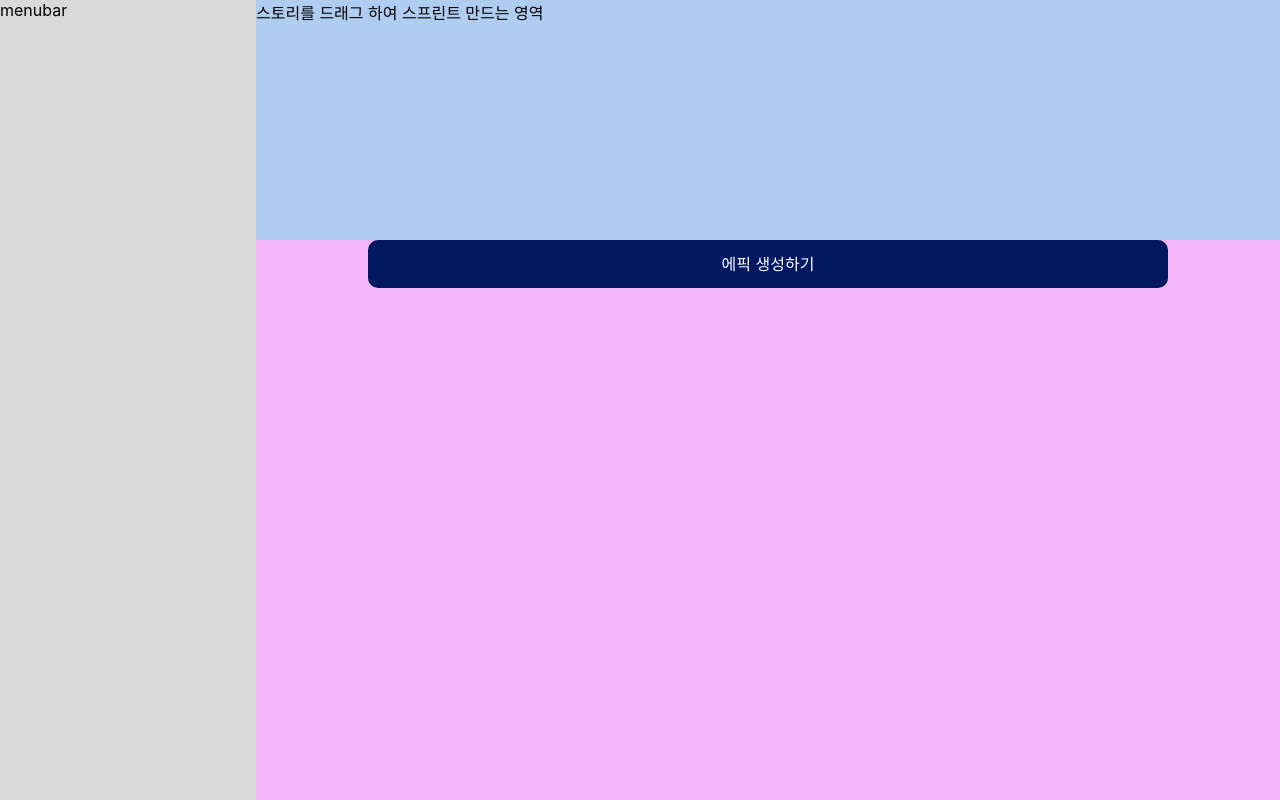
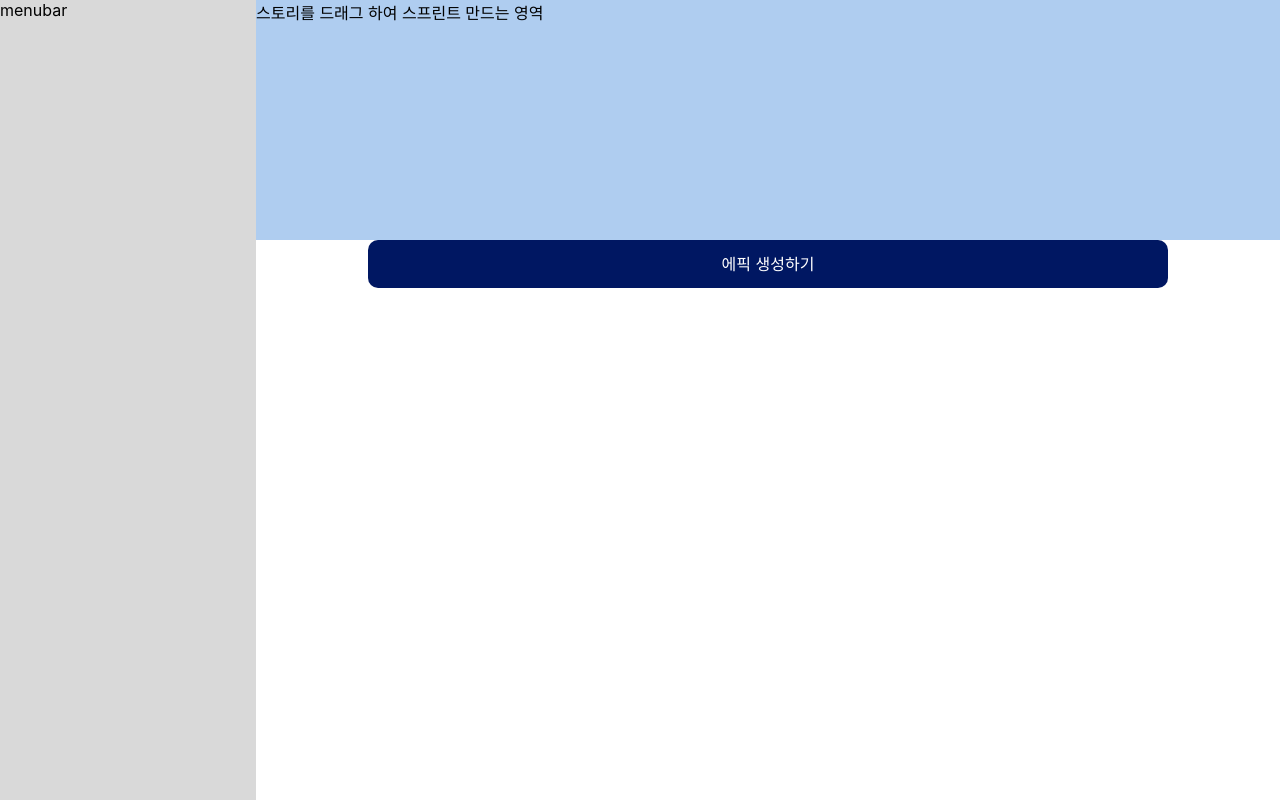
Before and after one commit to AgileHub-DQ/Frontend, a React (Create React App) app in the folder agile-hub/src/: page /backlog in a window 1280 px wide. Built offline with nearby package versions, Linux system fonts and the light colour scheme; the HTML template or start-up script is replaced by a standard one.

Commit message:
feat:9 AddBacklog 컴포넌트 배경색 제거
이슈 생성 시 늘어나는 부분 어떻게 처리할 지는 아직 미완

```diff
--- a/agile-hub/src/css/BacklogPage/AddBacklog.css
+++ b/agile-hub/src/css/BacklogPage/AddBacklog.css
@@ -2,6 +2,6 @@
 .addBacklog {
     width: 80%; /* 메뉴바 너비 제외한 가로 길이 */
     height: 70%;
-    background: #F5B6F7;
+    /* background: #F5B6F7; */
     float: right; /* 오른쪽 정렬 */
 }
```
